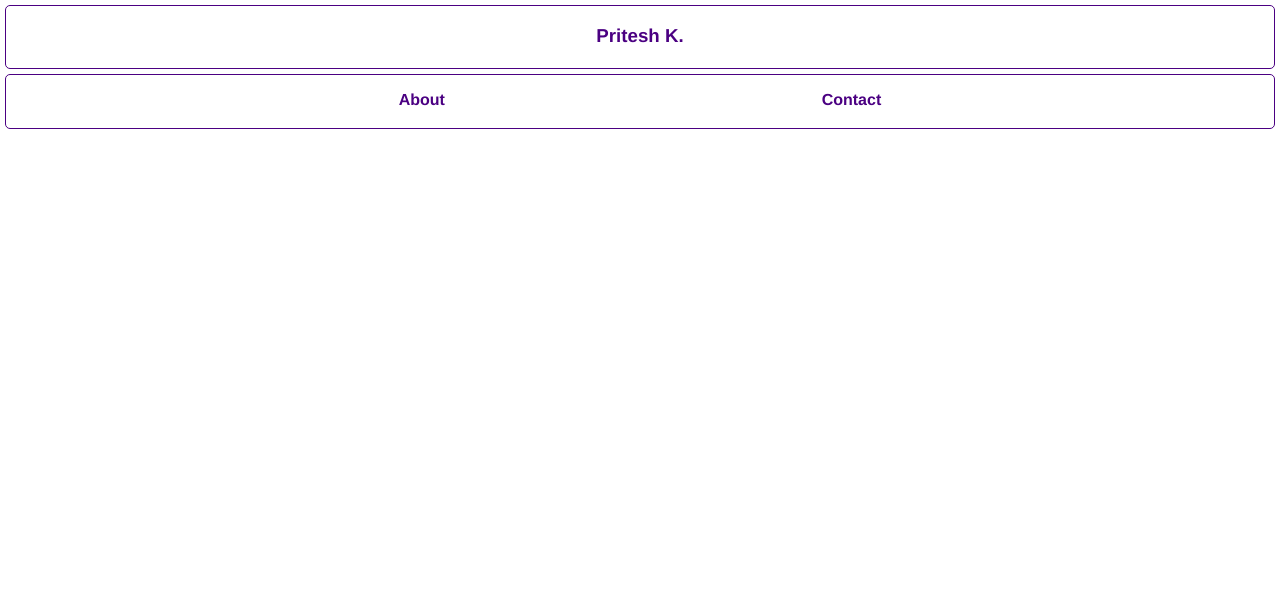
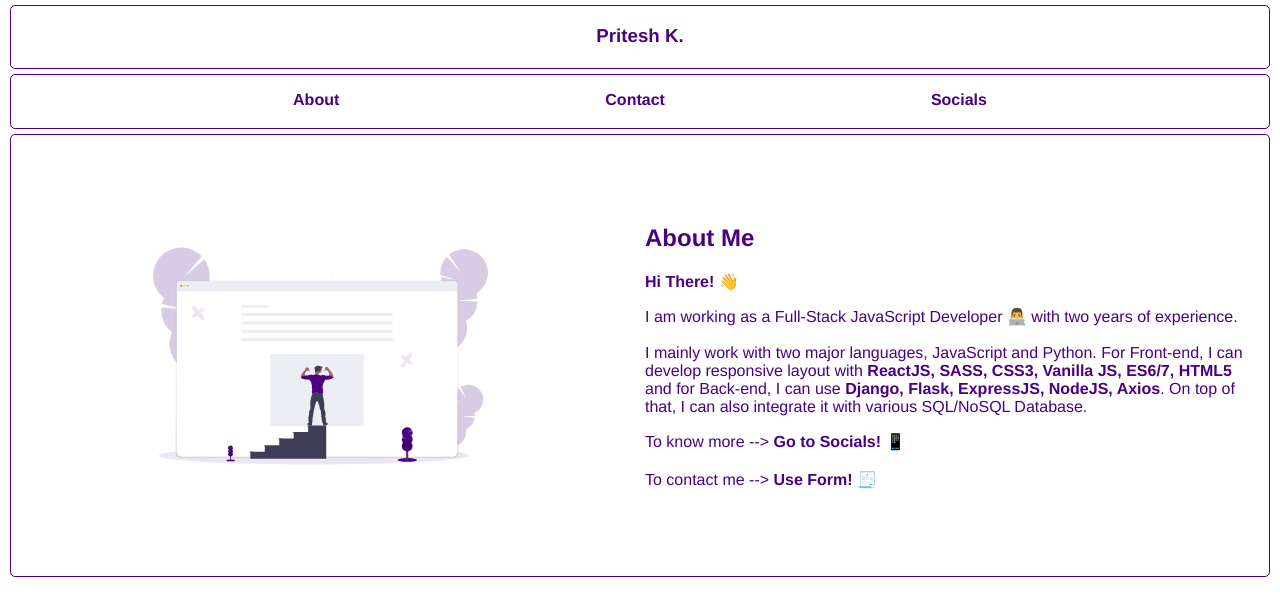
Before and after one commit to priteshkeleven/priteshkeleven.github.io, a React (Create React App) app: page / in a window 1280 px wide. Shown: the top 616 px of the page. Built offline with nearby package versions, Linux system fonts and the light colour scheme.

Commit message:
Added About Component

```diff
--- /dev/null
+++ b/src/Components/About/About.js
@@ -0,0 +1,35 @@
+import React from 'react';
+import "./About.scss";
+import aboutMe from "./../../Assets/image/about-me.svg";
+
+const About = () => {
+    return (
+        <>
+            <div className={"about"} id={"about"}>
+                <div className={"about-me-img-container"}>
+                    <img className={"about-me-img"} src={aboutMe} alt={"about-me"}/>
+                </div>
+                <div className={"about-me-text"}>
+                    <h2>About Me</h2>
+                    <strong>Hi There! 👋</strong>
+                    <p>
+                        I am working as a Full-Stack JavaScript Developer 👨‍💻 with two years of experience. <br/><br/>
+                        I mainly work with two major languages, JavaScript and Python. For Front-end, I can develop
+                        responsive layout with <strong>ReactJS, SASS, CSS3, Vanilla JS, ES6/7, HTML5</strong> and for
+                         Back-end, I can use <strong>Django, Flask, ExpressJS, NodeJS, Axios</strong>. On top of that, I can also integrate
+                        it with various SQL/NoSQL
+                        Database.
+                    </p>
+                    <p>
+                        To know more --> <strong><a href={"#social"}>Go to Socials! 📱</a></strong>
+                    </p>
+                    <p>
+                        To contact me --> <strong><a href={"#contact"}>Use Form! 🧾</a></strong>
+                    </p>
+                </div>
+            </div>
+        </>
+    );
+};
+
+export default About;
--- /dev/null
+++ b/src/Components/About/About.scss
@@ -0,0 +1,52 @@
+.about {
+  border: 1px solid indigo;
+  display: flex;
+  flex-direction: row;
+  padding: 5% 0px;
+}
+
+.about-me-img-container {
+  flex: 1 1;
+  display: flex;
+  justify-content: center;
+}
+
+.about-me-text {
+  flex: 1 1;
+  padding: 0px 10px;
+}
+
+.about-me-img {
+  max-width: 55%;
+  height: auto;
+}
+
+@media (min-width: 768px) and (max-width: 1024px) {
+
+  .about {
+    flex-direction: column;
+  }
+
+  .about-me-img {
+    max-width: 70%;
+    height: auto;
+  }
+
+  .about-me-text {
+    padding: 0px 10%;
+  }
+
+}
+
+@media (max-width: 767px) {
+
+  .about {
+    flex-direction: column;
+  }
+
+  .about-me-img {
+    max-width: 85%;
+    height: auto;
+  }
+
+}
--- a/src/Components/HeaderMenu/HeaderMenu.js
+++ b/src/Components/HeaderMenu/HeaderMenu.js
@@ -7,6 +7,7 @@ const HeaderMenu = () => {
             <ul className={"header-menu"}>
                 <li><a href={"#about"}>About</a></li>
                 <li><a href={"#contact"}>Contact</a></li>
+                <li><a href={"#social"}>Socials</a></li>
             </ul>
         </>
     );
--- a/src/Layout/Body/Body.js
+++ b/src/Layout/Body/Body.js
@@ -1,9 +1,11 @@
 import React from 'react';
+import "./Body.scss";
+import About from "../../Components/About/About";
 
 const Body = () => {
     return (
         <>
-
+            <About/>
         </>
     );
 };
--- a/src/index.scss
+++ b/src/index.scss
@@ -6,6 +6,7 @@ body {
   -webkit-font-smoothing: antialiased;
   -moz-osx-font-smoothing: grayscale;
   scroll-behavior: smooth;
+  color: indigo;
 }
 
 code {
@@ -35,3 +36,8 @@ a {
     transform-origin:0 50%;
   }
 }
+
+div {
+  margin: 5px;
+  border-radius: 5px;
+}
```
Also changed, not shown: src/Assets/image/about-me.svg (added), 1 other file (tests, documents, lock files or other folders).
